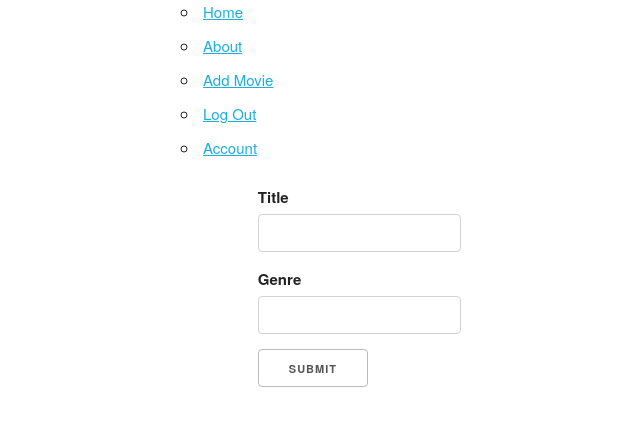
After one commit to garamj88/movie-moods, a Flask app: page /create in a window 1280 px wide. The commit adds this page. Shown: the top 426 px of the page, without its empty margins (75-715 px from the left). Run offline with Flask 2, Linux system fonts and the light colour scheme; the visitor is signed in with stand-in values (Sample User, id 1).

Commit message:
fix route

```diff
--- a/myapp/models.py
+++ b/myapp/models.py
@@ -47,4 +47,4 @@ class MovieList(db.Model):
         self.user_id = user_id
 
     def __repr__(self):
-        return f"Post ID: {self.id} -- Genre: {self.genre} -- Title: {self.Title} -- Date: {self.date}"
+        return f"Movie ID: {self.id} -- Title: {self.Title} -- Date: {self.date}"
--- a/myapp/movie_list/forms.py
+++ b/myapp/movie_list/forms.py
@@ -5,4 +5,4 @@ from wtforms.validators import DataRequired
 class MovieListForm(FlaskForm):
     title = StringField('Title', validators=[DataRequired()])
     genre = StringField('Genre', validators=[DataRequired()])
-    submit = SubmitField('Post')
+    submit = SubmitField('Submit')
--- a/myapp/movie_list/views.py
+++ b/myapp/movie_list/views.py
@@ -5,3 +5,21 @@ from myapp.models import MovieList
 from myapp.movie_list.forms import MovieListForm
 
 movie_list = Blueprint('movie_list', __name__)
+
+@movie_list.route('/create', methods=['GET', 'POST'])
+@login_required
+def create_movie():
+    form = MovieListForm()
+    if form.validate_on_submit():
+        movie = MovieList(title=form.title.data, genre=form.genre.data, user_id=current_user.id)
+        db.session.add(movie)
+        db.session.commit()
+        flash('Movie Created')
+        print('Movie was created')
+        return redirect(url_for('core.index'))
+    return render_template('create_movie.html', form=form)
+
+@movie_list.route('/<int:movie_id>')
+def movie(movie_id):
+    movie = MovieList.query.get_or_404(movie_id)
+    return render_template('movie.html', title=movie.title, date=movie.date, item=movie)
--- a/myapp/templates/base.html
+++ b/myapp/templates/base.html
@@ -27,6 +27,9 @@
                 </li>
 
                 {% if current_user.is_authenticated %}
+                <li class="nav-link">
+                    <a href="{{url_for('movie_list.create_movie')}}">Add Movie</a>
+                </li>
                 <li class="navbar-item">
                     <a class="navbar-link" href="{{url_for('users.logout')}}">Log Out</a>
                 </li>
--- /dev/null
+++ b/myapp/templates/create_movie.html
@@ -0,0 +1,20 @@
+{% extends "base.html" %}
+{% block content %}
+    <div class="container">
+      <form class="form-group" method="POST">
+          {{form.hidden_tag()}}
+
+          <div class="form-group">
+              {{form.title.label(class="form-control-label")}}
+              {{form.title(class="form-control form-control-lg")}}
+          </div>
+          <div class="form-group">
+            {{form.genre.label(class="form-control-label")}}
+            {{form.genre(class="form-control form-control-lg")}}
+        </div>
+        <div class="form-group">
+            {{form.submit(class="btn btn-outline-info")}}
+        </div>
+      </form>
+    </div>
+{% endblock %}
--- a/myapp/templates/user_movie_list.html
+++ b/myapp/templates/user_movie_list.html
@@ -25,11 +25,13 @@
     {% for page_num in movie_list.iter_pages(left_edge=1, right_edge=1, left_current=1, right_current=2) %}
     {% if movie_list.page == page_num %}
     <li class="page-item disabled">
-                    <a class="page-link" href="{{url_for('users.user_list', username=user.username, page=page_num)}}">{{ page_num }}</a>
+      <a class="page-link" href="{{url_for('users.user_list', username=user.username, page=page_num)}}">{{ page_num
+        }}</a>
     </li>
     {% else %}
     <li class="page-item">
-                    <a class="page-link" href="{{url_for('users.user_list', username=user.username, page=page_num)}}">{{ page_num }}</a>
+      <a class="page-link" href="{{url_for('users.user_list', username=user.username, page=page_num)}}">{{ page_num
+        }}</a>
     </li>
     {% endif %}
     {% endfor %}
```
Also changed, not shown: myapp/core/views.py (+4 -4 lines), myapp/templates/index.html (+32 -2 lines), myapp/templates/movie.html (added, +17 -0 lines), myapp/users/views.py (+6 -6 lines), myapp/__init__.py (line endings or trailing spaces). Lines whose indentation alone changed are shown as unchanged.
